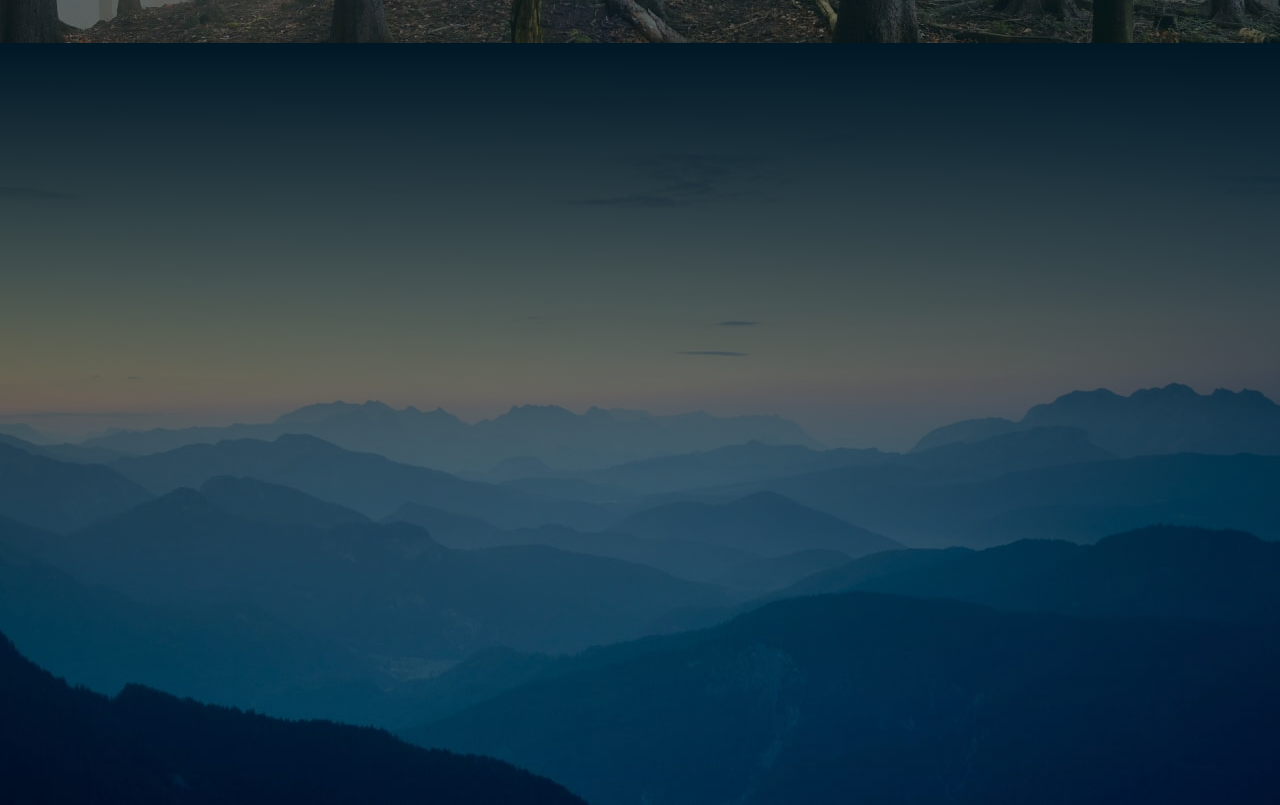
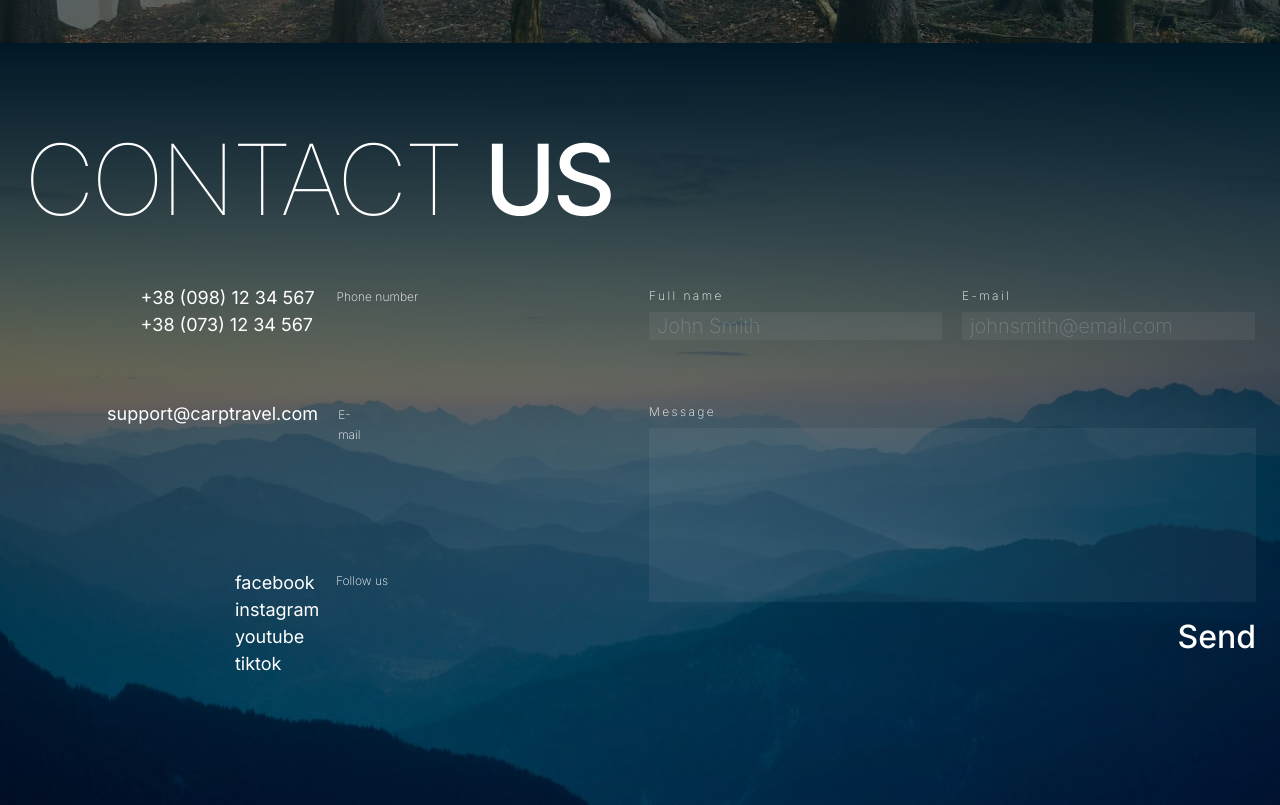
Before and after one commit to TatianaSkl/travel, a Next.js app: page / in a window 1280 px wide. Shown: the part 3360-4165 px from the top of the page. Built offline with nearby package versions, Linux system fonts and the light colour scheme; a web font is replaced by a local one.

Commit message:
add contacts sections

```diff
--- a/src/components/modules/FormCareer.tsx
+++ b/src/components/modules/FormCareer.tsx
@@ -13,7 +13,7 @@ const FormCareer: FC = () => {
     formState: { errors },
   } = useForm<CareerForm>();
 
-  const submit: SubmitHandler<CareerForm> = data => {
+  const submit: SubmitHandler<CareerForm> = () => {
     toast.success('Your data has been sent successfully!');
     reset();
   };
--- /dev/null
+++ b/src/components/modules/FormContacts.tsx
@@ -0,0 +1,90 @@
+import { FC } from 'react';
+import { SubmitHandler, useForm } from 'react-hook-form';
+import toast from 'react-hot-toast';
+import { BtnSubmit } from '../ui-kit';
+import contacts from '@/data/contacts.json';
+import { ContactsForm } from '@/types';
+
+const FormContacts: FC = () => {
+  const {
+    register,
+    handleSubmit,
+    reset,
+    formState: { errors },
+  } = useForm<ContactsForm>();
+
+  const submit: SubmitHandler<ContactsForm> = () => {
+    toast.success('Your data has been sent successfully!');
+    reset();
+  };
+
+  return (
+    <form onSubmit={handleSubmit(submit)} className="md:w-[280px] mx-auto">
+      <div className="m:flex m:gap-5 l:flex-col">
+        <div className="flex flex-col gap-6 mb-6 m:mb-0 m:gap-7 l:flex-row l:mb-10 l:gap-5">
+          <div className={`flex flex-col gap-1 relative ${errors.fullName ? 'text-red' : ''}`}>
+            <label htmlFor="fullName" className="label-form">
+              {contacts.form.fullName.label}
+            </label>
+            <input
+              id="fullName"
+              type="text"
+              placeholder={contacts.form.fullName.placeholder}
+              {...register('fullName', {
+                required: true,
+                pattern: {
+                  value: /^[a-zA-Zа-яА-Я]+(?:\s+[a-zA-Zа-яА-Я]+)+$/,
+                  message: `${contacts.form.fullName.error}`,
+                },
+              })}
+              className={`input-form pl-2 l:py-0.5 l:w-[293px] ${
+                errors.fullName ? 'text-red' : ''
+              }`}
+            />
+            {errors.fullName && (
+              <span className="error absolute bottom-[-22px] right-0 text-red text-[12px] font-extralight leading-[24px] tracking-[2.4px]">
+                {errors.fullName.message || 'Required'}
+              </span>
+            )}
+          </div>
+          <div className={`flex flex-col gap-1 relative ${errors.email ? 'text-red' : ''}`}>
+            <label htmlFor="email" className="label-form">
+              {contacts.form.email.label}
+            </label>
+            <input
+              id="email"
+              type="text"
+              placeholder={contacts.form.email.placeholder}
+              {...register('email', {
+                required: true,
+                pattern: {
+                  value: /^[^\s@]+@[^\s@]+\.[^\s@]+$/,
+                  message: `${contacts.form.email.error}`,
+                },
+              })}
+              className={`input-form pl-2 l:py-0.5 l:w-[293px] ${errors.email ? 'text-red' : ''}`}
+            />
+            {errors.email && (
+              <span className="error absolute bottom-[-22px] right-0 text-red text-[12px] font-extralight leading-[24px] tracking-[2.4px]">
+                {errors.email.message || 'Required'}
+              </span>
+            )}
+          </div>
+        </div>
+        <div className="flex flex-col gap-1 mb-4">
+          <label htmlFor="message" className="label-form">
+            {contacts.form.message.label}
+          </label>
+          <textarea
+            id="message"
+            {...register('message')}
+            className="input-form px-2 resize-none h-[196px] m:w-[463px] m:h-[221px] l:w-[607px] l:h-[174px]"
+          ></textarea>
+        </div>
+      </div>
+      <BtnSubmit text={contacts.btnSubmit} />
+    </form>
+  );
+};
+
+export default FormContacts;
--- /dev/null
+++ b/src/components/modules/index.ts
@@ -0,0 +1,2 @@
+export { default as FormCareer } from './FormCareer';
+export { default as FormContacts } from './FormContacts';
--- /dev/null
+++ b/src/components/ui-kit/Social.tsx
@@ -0,0 +1,29 @@
+import { FC } from 'react';
+import contacts from '@/data/contacts.json';
+
+const Social: FC = () => {
+  return (
+    <div className="flex justify-end gap-5 mb-3 m:mb-16 l:flex-row-reverse l:justify-start">
+      <p className="text-[12px] font-extralight leading-[20px] pt-[2px] l:pr-[30px]">
+        {contacts.social.title}
+      </p>
+      <ul className="w-[81px]">
+        {contacts.social.links.map(({ id, title, link }) => (
+          <li key={id}>
+            <a
+              href={link}
+              target="_blank"
+              rel="noopener noreferrer nofollow"
+              aria-label={`Visit ${title}`}
+              className="leading-[24px] hover:underline focus:underline trans"
+            >
+              {title}
+            </a>
+          </li>
+        ))}
+      </ul>
+    </div>
+  );
+};
+
+export default Social;
--- a/src/components/ui-kit/index.ts
+++ b/src/components/ui-kit/index.ts
@@ -1,2 +1,3 @@
 export { default as TitleSection } from './TitleSection';
 export { default as BtnSubmit } from './BtnSubmit';
+export { default as Social } from './Social';
--- /dev/null
+++ b/src/data/contacts.json
@@ -0,0 +1,53 @@
+{
+  "title": "Contact ",
+  "titleAccent": "US",
+  "phone": {
+    "title": "Phone number",
+    "numbers": ["+38 (098) 12 34 567 ", "+38 (073) 12 34 567"]
+  },
+  "email": {
+    "title": "E-mail",
+    "address": "support@carptravel.com"
+  },
+  "social": {
+    "title": "Follow us",
+    "links": [
+      {
+        "id": "1",
+        "title": "facebook",
+        "link": "https://www.facebook.com/"
+      },
+      {
+        "id": "2",
+        "title": "instagram",
+        "link": "https://www.instagram.com"
+      },
+      {
+        "id": "3",
+        "title": "youtube",
+        "link": "https://www.youtube.com/"
+      },
+      {
+        "id": "4",
+        "title": "tiktok",
+        "link": "https://www.tiktok.com/"
+      }
+    ]
+  },
+  "form": {
+    "fullName": {
+      "label": "Full name",
+      "placeholder": "John Smith",
+      "error": "Incorrect name"
+    },
+    "email": {
+      "label": "E-mail",
+      "placeholder": "johnsmith@email.com",
+      "error": "Invalid email"
+    },
+    "message": {
+      "label": "Message"
+    }
+  },
+  "btnSubmit": "Send"
+}
--- a/src/sections/Career.tsx
+++ b/src/sections/Career.tsx
@@ -3,7 +3,7 @@
 import { FC } from 'react';
 import { TitleSection } from '@/components/ui-kit';
 import career from '@/data/career.json';
-import FormCareer from '@/components/modules/FormCareer';
+import { FormCareer } from '@/components/modules';
 
 const Career: FC = () => {
   return (
--- a/src/sections/Contacts.tsx
+++ b/src/sections/Contacts.tsx
@@ -1,11 +1,59 @@
 'use client';
 
 import { FC } from 'react';
+import { Social, TitleSection } from '@/components/ui-kit';
+import contacts from '@/data/contacts.json';
+import { FormContacts } from '@/components/modules';
 
 const Contacts: FC = () => {
   return (
     <section className="section contacts-bg-m m:contacts-bg-t l:contacts-bg-d" id="contacts">
-      <div className="container"></div>
+      <div className="container">
+        <div className="mb-9 l:mb-[71px]">
+          <h2 className="uppercase text-[40px] font-thin leading-[1.4] tracking-[-1.6px] m:leading-[66px] m:text-[67px] m:tracking-[-2.68px] l:text-[98px] l:tracking-[-3.92px]">
+            {contacts.title}
+            <span className="font-medium">{contacts.titleAccent}</span>
+          </h2>
+        </div>
+        <div className="l:flex l:gap-[231px]">
+          <div className="m:flex m:gap-[90px] l:flex-col l:gap-[124px] l:ml-[83px] l:w-[311px]">
+            <div>
+              <div className="flex gap-5 justify-end mb-6 l:mb-16">
+                <div className="w-[137px] m:w-[157px] l:w-[176px]">
+                  <a
+                    href="tel:+380981234567"
+                    className="leading-[24px] hover:underline focus:underline trans"
+                  >
+                    {contacts.phone.numbers[0]}
+                  </a>
+                  <a
+                    href="tel:+380731234567"
+                    className="leading-[24px] hover:underline focus:underline trans"
+                  >
+                    {contacts.phone.numbers[1]}
+                  </a>
+                </div>
+                <p className="text-[12px] font-extralight leading-[20px] pt-[3px]">
+                  {contacts.phone.title}
+                </p>
+              </div>
+              <div className="flex gap-5 justify-end mb-6 m:mb-0">
+                <a
+                  href={`mailto:${contacts.email.address}`}
+                  className="leading-[24px] hover:underline focus:underline trans"
+                >
+                  {contacts.email.address}
+                </a>
+                <p className="text-[12px] font-extralight leading-[20px] pt-[3px] pr-[46px]">
+                  {contacts.email.title}
+                </p>
+              </div>
+            </div>
+            <Social />
+          </div>
+          <FormContacts />
+        </div>
+      </div>
     </section>
   );
 };
```
Also changed, not shown: src/types/types.ts (+7 -4 lines).
